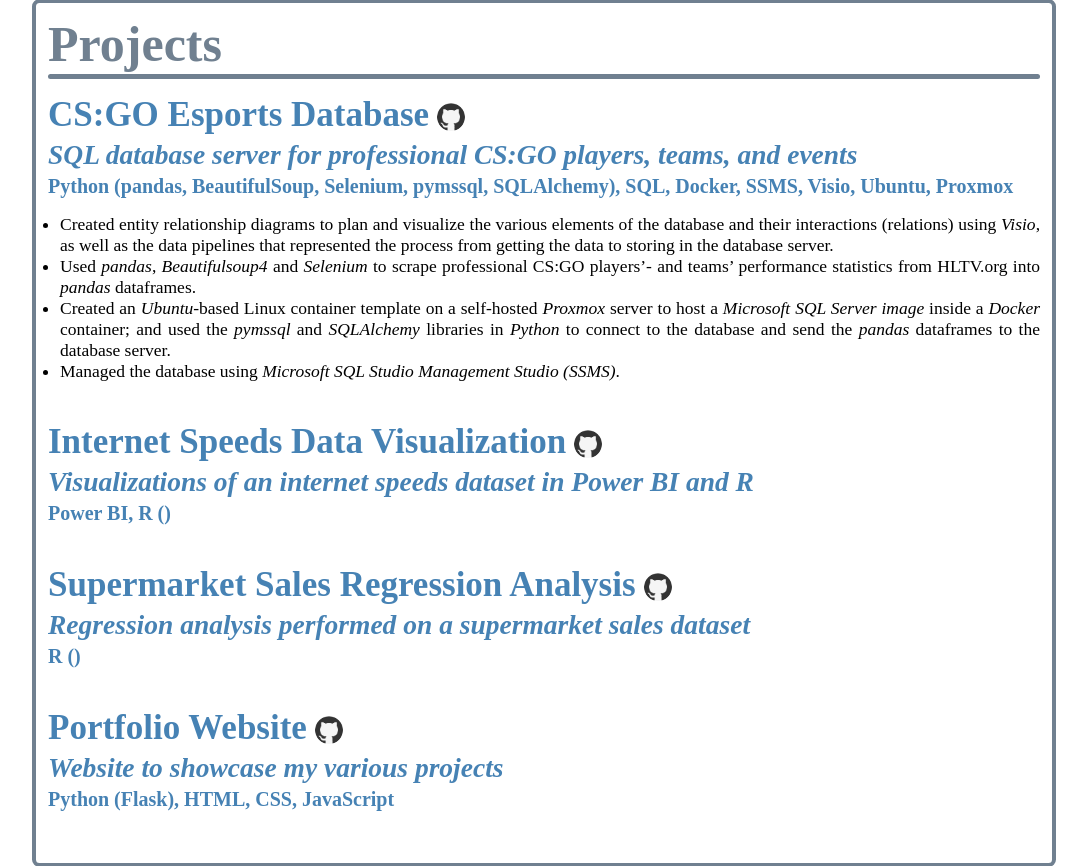
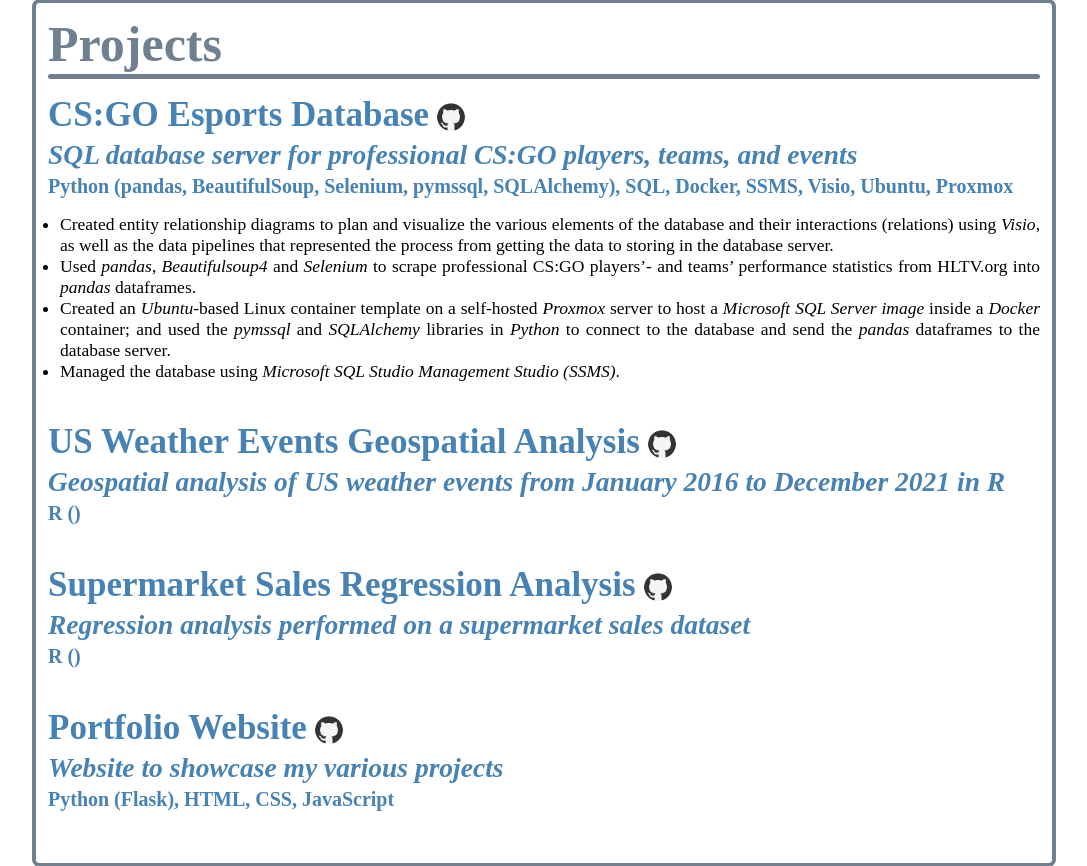
Before and after one commit to renadgharz/Portfolio-Website, a Flask app: page /projects in a window 1280 px wide. Shown: the part 85-951 px from the top of the page, without its empty margins (96-1183 px from the left). Run offline with Flask 2, Linux system fonts and the light colour scheme.

Commit message:
projects page edits

```diff
--- a/templates/projects.html
+++ b/templates/projects.html
@@ -28,11 +28,11 @@
 
 <div class="project">
     <div class="project-name-icon-alignment">
-        <h2 class="project-name">Internet Speeds Data Visualization</h2>
-        <a href="https://github.com/renadgharz/Internet-Speeds-Visualizations" target="_blank"><img src="../static/img/github_logo.png" class="project-github-icon"></a><br>
+        <h2 class="project-name">US Weather Events Geospatial Analysis</h2>
+        <a href="https://github.com/renadgharz/US-Weather-Events-Geospatial-Analysis" target="_blank"><img src="../static/img/github_logo.png" class="project-github-icon"></a><br>
     </div>
-    <h3 class="project-summary">Visualizations of an internet speeds dataset in Power BI and R</h3>
-    <h4 class="project-tools">Power BI, R ()</h4>
+    <h3 class="project-summary">Geospatial analysis of US weather events from January 2016 to December 2021 in R</h3>
+    <h4 class="project-tools">R ()</h4>
     <ul class="project-description">
 
     </ul>
```
